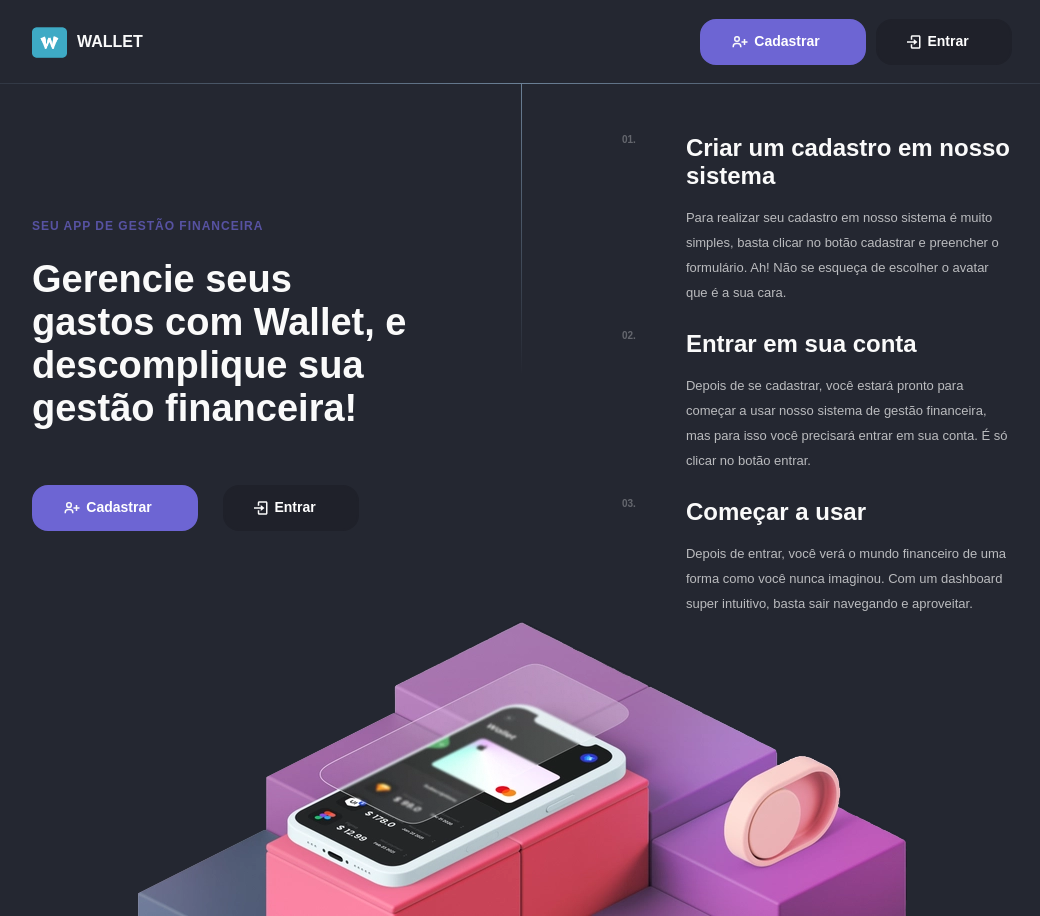
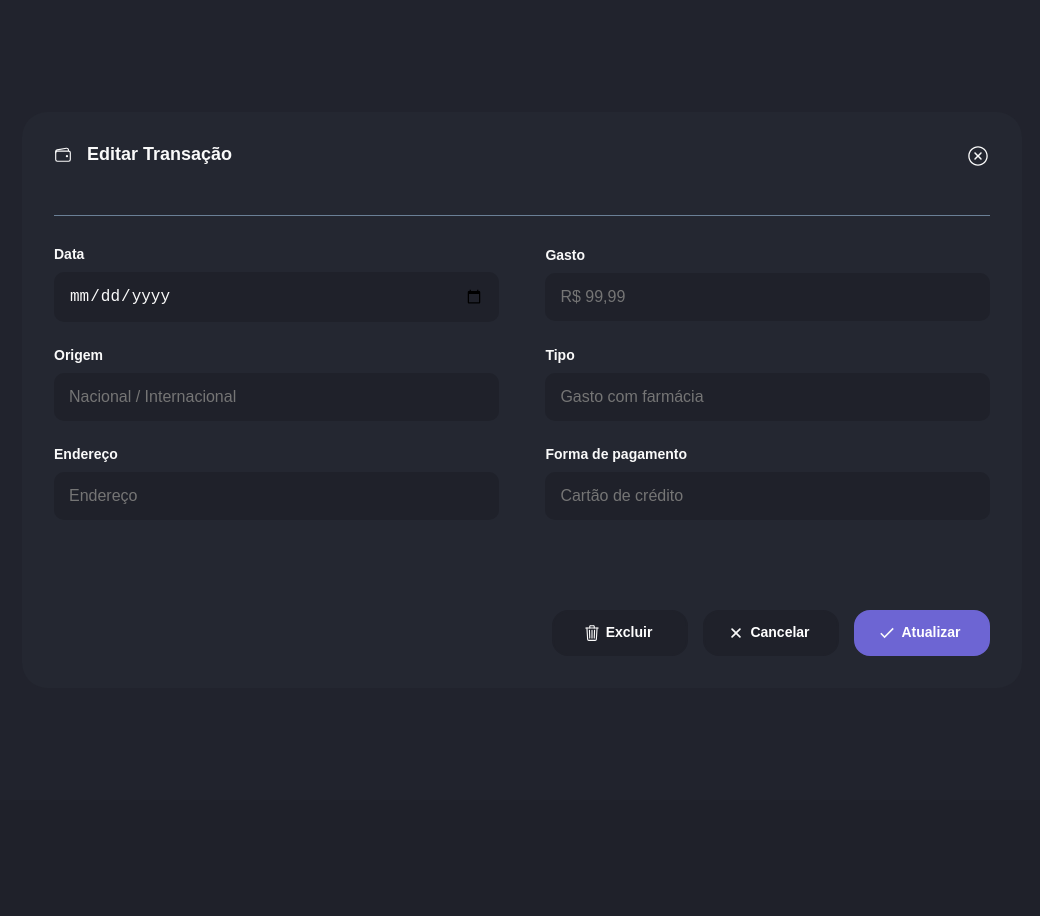
Before and after one commit to rafamenemont/projeto-integrador-2, a React (Create React App) app: page / in a window 1280 px wide. Shown: the whole page, without its empty margins (118-1158 px from the left). After the commit the page ends 800 px from the top, so only its background shows below. Built offline with nearby package versions, Linux system fonts and the light colour scheme.

Commit message:
Feat: Estruturação modais feita

```diff
--- /dev/null
+++ b/src/Components/Input/input.tsx
@@ -0,0 +1,39 @@
+import React, { InputHTMLAttributes } from "react";
+import styled from "styled-components";
+
+interface IInput extends InputHTMLAttributes<HTMLInputElement> {
+    label: string
+}
+
+export const Input: React.FC<IInput> = ({ label, ...rest }) => {
+    return (
+        <GroupInp>
+            <label>{label}</label>
+            <InputWrapper {...rest} />
+        </GroupInp>
+    )
+}
+
+const InputWrapper = styled.input`
+    width: 100%;
+    padding: 15px;
+    background-color: ${({ theme }) => theme.darkerBlack};
+    font-size: 16px;
+    outline: none;
+    border: none;
+    color: ${({ theme }) => theme.text};
+    border-radius: 10px;
+`
+
+export const GroupInp = styled.div`
+    display: flex;
+    flex-direction: column;
+    flex-basis: 47.5%;
+    gap: 10px;
+    padding-bottom: 10px;
+
+    > label {
+        font-weight: 600;
+        font-size: 14px;
+    }
+`
--- a/src/components/Button/button.tsx
+++ b/src/components/Button/button.tsx
@@ -2,14 +2,21 @@ import React from "react"
 import styled from "styled-components"
 
 interface IButtonProps {
-    format: string,
     text: string,
+    active?: boolean,
+    onClick?: () => void,
     children?: JSX.Element
 }
 
-export const Button: React.FC<IButtonProps> = ({ format, text, children }) => {
+export const TButton: React.FC<IButtonProps> = ({ text, active, onClick, children }) => {
     return (
-        format === "transparent" ? <TransparentButton>{children}{text}</TransparentButton> : <SolidButton>{children}{text}</SolidButton>
+        <TransparentButton className={active ? "active" : ""} onClick={onClick}>{children}{text}</TransparentButton>
+    )
+}
+
+export const SButton: React.FC<IButtonProps> = ({ text, active, onClick, children }) => {
+    return (
+        <SolidButton className={active ? "active" : ""} onClick={onClick}>{children}{text}</SolidButton>
     )
 }
 
@@ -20,7 +27,7 @@ const TransparentButton = styled.button`
     gap: 5px;
 
     position: relative;
-    width: 136px;
+    min-width: 136px;
     height: 46px;
     padding: 0 20px;
     border-radius: 16px/16px;
@@ -35,8 +42,14 @@ const TransparentButton = styled.button`
     color: ${({ theme }) => theme.buttonTransparentText};
     border: 2px solid ${({ theme }) => theme.buttonTransparentBorder};
     cursor: pointer;
+    flex-wrap: nowrap;
 
     &:hover {
+        background: ${({ theme }) => theme.buttonTransparentHover};
+        border: 2px solid ${({ theme }) => theme.buttonTransparentHover};
+    }
+
+    &.active {
         background: ${({ theme }) => theme.buttonTransparentHover};
         border: 2px solid ${({ theme }) => theme.buttonTransparentHover};
     }
@@ -55,7 +68,7 @@ const SolidButton = styled.button`
     gap: 5px;
     position: relative;
 
-    width: 166px;
+    min-width: 136px;
     height: 46px;
     padding: 0 20px;
     border-radius: 16px/16px;
@@ -76,6 +89,11 @@ const SolidButton = styled.button`
         border: 2px solid ${({ theme }) => theme.buttonSolidHover};
     }
 
+    &.active {
+        background: ${({ theme }) => theme.buttonSolidHover};
+        border: 2px solid ${({ theme }) => theme.buttonSolidHover};
+    }
+
     @media (max-width: 768px) {
         width: 130px;
         height: 46px;
--- a/src/routes.tsx
+++ b/src/routes.tsx
@@ -4,15 +4,16 @@ import FormSignUp from "./views/FormSignUp/FormSignUp";
 import LandingPage from "./views/LandingPage/LadingPage";
 import Dashboard from "./views/Dashboard/Dashboard";
 import PageNotFound from "./views/PageNotFoiund/PageNotFoiund"
+import { ModalAlterPay, ModalNewPay } from "./views/Dashboard/Modal";
 
 const AppRoutes = () => {
 
   return (
     <div>
       <Routes>
-            <Route path={'/'} element={<LandingPage />} />
+        <Route path={'/'} element={<ModalAlterPay />} />
         <Route path={'/dashboard'} element={<Dashboard />} />
-            <Route path={'/login'} element={<FormLogin />}/>
+        <Route path={'/login'} element={<FormLogin />} />
         <Route path={'/signUp'} element={<FormSignUp />} />
         <Route path={'/pagenotfound'} element={<PageNotFound />} />
         <Route path={'*'} element={<PageNotFound />} />
--- a/src/styles/default.ts
+++ b/src/styles/default.ts
@@ -1,5 +1,6 @@
 const darkerBlack = '#1F212A';
 const black = '#242731';
+const blackOpacity = 'rgba(36, 39, 49, 0.5)';
 const purple = '#6D65D3';
 const blue = '#418AFB';
 const gray = '#242731';
@@ -27,6 +28,7 @@ export const darkTheme = {
   toggleBorder: '#6B8096',
   fontTheme: "'Poppins', sans-serif",
   black,
+  blackOpacity,
   darkerBlack,
   purple,
   blue,
--- a/src/styles/styled.d.ts
+++ b/src/styles/styled.d.ts
@@ -7,6 +7,7 @@ declare module 'styled-components' {
     toggleBorder: string;
     fontTheme: string;
     black: string;
+    blackOpacity: string;
     darkerBlack: string;
     purple: string;
     blue: string;
--- /dev/null
+++ b/src/views/Dashboard/Modal/index.tsx
@@ -0,0 +1,84 @@
+import React, { useState } from "react"
+import { SButton, TButton } from "../../../Components/Button/button"
+import { Input } from "../../../Components/Input/input"
+import { GroupBtn, IconCancel, IconClose, IconConfirm, IconPay, IconReceive, IconTrash, IconWallet, Modal, ModalBody, ModalContent, ModalFooter, ModalHeader, ModalRow } from "./style"
+
+export const ModalNewPay: React.FC = () => {
+    const [newPay, setNewPay] = useState<boolean>(true)
+    const [newRec, setNewRec] = useState<boolean>(false)
+
+    function handleNewPay() {
+        setNewRec(false)
+        setNewPay(true)
+    }
+
+    function handleNewRec() {
+        setNewPay(false)
+        setNewRec(true)
+    }
+
+    return (
+        <Modal>
+            <ModalContent>
+                <ModalHeader>
+                    <ModalRow>
+                        <IconWallet />
+                        <h1>Nova Transação</h1>
+                    </ModalRow>
+                    <ModalRow>
+                        <GroupBtn>
+                            {newPay ? <SButton text="Novo gasto" onClick={handleNewPay} active><IconPay /></SButton> : <SButton text="Novo gasto" onClick={handleNewPay}><IconPay /></SButton>}
+                            {newRec ? <SButton text="Receber pagamento" onClick={handleNewRec} active><IconReceive /></SButton> : <SButton text="Receber pagamento" onClick={handleNewRec}><IconReceive /></SButton>}
+                        </GroupBtn>
+                    </ModalRow>
+                    <IconClose />
+                </ModalHeader>
+                <ModalBody>
+                    <Input type="date" placeholder="Data da transação" label="Data" />
+                    <Input type="text" placeholder="R$ 99,99" label={newPay ? "Gasto" : "A receber"} />
+                    <Input type="text" placeholder="Nacional / Internacional" label="Origem" />
+                    <Input type="text" placeholder={newPay ? "Farmácia" : "Salário"} label="Tipo" />
+                    <Input type="text" placeholder="Endereço" label="Endereço" />
+                    <Input type="text" placeholder="Cartão de crédito" label="Forma de pagamento" />
+                </ModalBody>
+                <ModalFooter>
+                    <GroupBtn>
+                        <TButton text="Cancelar" onClick={() => { }}><IconCancel /></TButton>
+                        <SButton text="Confirmar" onClick={() => { }}><IconConfirm /></SButton>
+                    </GroupBtn>
+                </ModalFooter>
+            </ModalContent>
+        </Modal>
+    )
+}
+
+export const ModalAlterPay: React.FC = () => {
+    return (
+        <Modal>
+            <ModalContent>
+                <ModalHeader>
+                    <ModalRow>
+                        <IconWallet />
+                        <h1>Editar Transação</h1>
+                    </ModalRow>
+                    <IconClose />
+                </ModalHeader>
+                <ModalBody>
+                    <Input type="date" placeholder="Data da transação" label="Data" />
+                    <Input type="text" placeholder="R$ 99,99" label="Gasto" />
+                    <Input type="text" placeholder="Nacional / Internacional" label="Origem" />
+                    <Input type="text" placeholder="Gasto com farmácia" label="Tipo" />
+                    <Input type="text" placeholder="Endereço" label="Endereço" />
+                    <Input type="text" placeholder="Cartão de crédito" label="Forma de pagamento" />
+                </ModalBody>
+                <ModalFooter>
+                    <GroupBtn>
+                        <TButton text="Excluir" onClick={() => { }}><IconTrash /></TButton>
+                        <TButton text="Cancelar" onClick={() => { }}><IconCancel /></TButton>
+                        <SButton text="Atualizar" onClick={() => { }}><IconConfirm /></SButton>
+                    </GroupBtn>
+                </ModalFooter>
+            </ModalContent>
+        </Modal>
+    )
+}
--- /dev/null
+++ b/src/views/Dashboard/Modal/style.ts
@@ -0,0 +1,131 @@
+import styled from "styled-components";
+import { IoWalletOutline, IoClose, IoTrashOutline } from 'react-icons/io5';
+import { IoIosCloseCircleOutline, IoMdCheckmark } from 'react-icons/io';
+import { MdOutlineAttachMoney, MdOutlineMoneyOffCsred } from 'react-icons/md';
+
+export const Modal = styled.div`
+    display: flex;
+    align-items: center;
+    justify-content: center;
+
+    position: fixed;
+    top: 0;
+    left: 0;
+
+    width: 100vw;
+    height: 100vh;
+
+    background: ${({ theme }) => theme.blackOpacity};
+`
+
+export const ModalContent = styled.div`
+    width: 1000px;
+    height: fit-content;
+    padding: 32px;
+    border-radius: 25px;
+
+    background: ${({ theme }) => theme.black};
+`
+
+export const ModalHeader = styled.div`
+    display: flex;
+    align-items: center;
+    gap: 15px;
+    width: 100%;
+    flex-wrap: wrap;
+
+    position: relative;
+
+    border-bottom: 1px solid ${({ theme }) => theme.toggleBorder};
+`
+
+export const ModalRow = styled.div`
+    display: flex;
+    align-items: center;
+    gap: 15px;
+    width: 100%;
+    margin-bottom: 50px;
+
+    > h1 {
+        font-family: ${({ theme }) => theme.fontTheme};
+
+        font-size: 18px;
+        font-weight: 600;
+    }
+`
+
+export const ModalBody = styled.div`
+    display: flex;
+    align-items: center;
+    justify-content: space-between;
+    gap: 15px;
+    width: 100%;
+    flex-wrap: wrap;
+
+    padding: 30px 0;
+`
+
+export const ModalFooter = styled.div`
+    display: flex;
+    align-items: center;
+    justify-content: flex-end;
+    gap: 15px;
+    width: 100%;
+
+    padding-top: 50px;
+`
+
+export const GroupBtn = styled.div`
+    display: flex;
+    gap: 15px;
+`
+
+export const IconWallet = styled(IoWalletOutline)`
+    font-size: 18px;
+    color: ${({ theme }) => theme.text};
+`
+
+export const IconClose = styled(IoIosCloseCircleOutline)`
+    font-size: 24px;
+    color: ${({ theme }) => theme.text};
+
+    position: absolute;
+    top: 0;
+    right: 0;
+
+    cursor: pointer;
+
+    &:hover {
+        color: lightcoral;
+    }
+`
+
+export const IconReceive = styled(MdOutlineAttachMoney)`
+    font-size: 18px;
+    color: ${({ theme }) => theme.text};
+    margin-left: -5px;
+`
+
+export const IconPay = styled(MdOutlineMoneyOffCsred)`
+    font-size: 18px;
+    color: ${({ theme }) => theme.text};
+    margin-left: -5px;
+`
+
+export const IconConfirm = styled(IoMdCheckmark)`
+    font-size: 18px;
+    color: ${({ theme }) => theme.text};
+    margin-left: -5px;
+`
+
+export const IconCancel = styled(IoClose)`
+    font-size: 18px;
+    color: ${({ theme }) => theme.text};
+    margin-left: -5px;
+`
+
+export const IconTrash = styled(IoTrashOutline)`
+    font-size: 18px;
+    color: ${({ theme }) => theme.text};
+    margin-left: -5px;
+`
```
Lines whose indentation alone changed are shown as unchanged.
